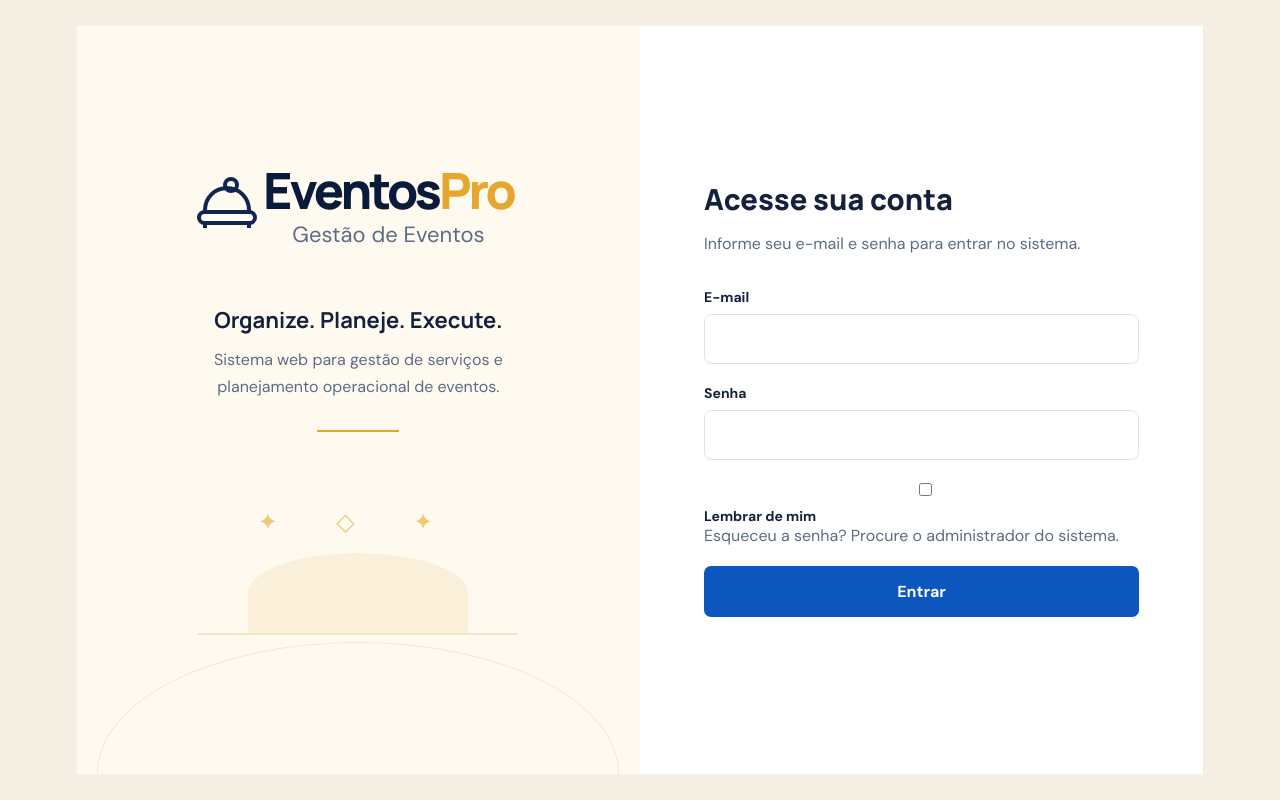
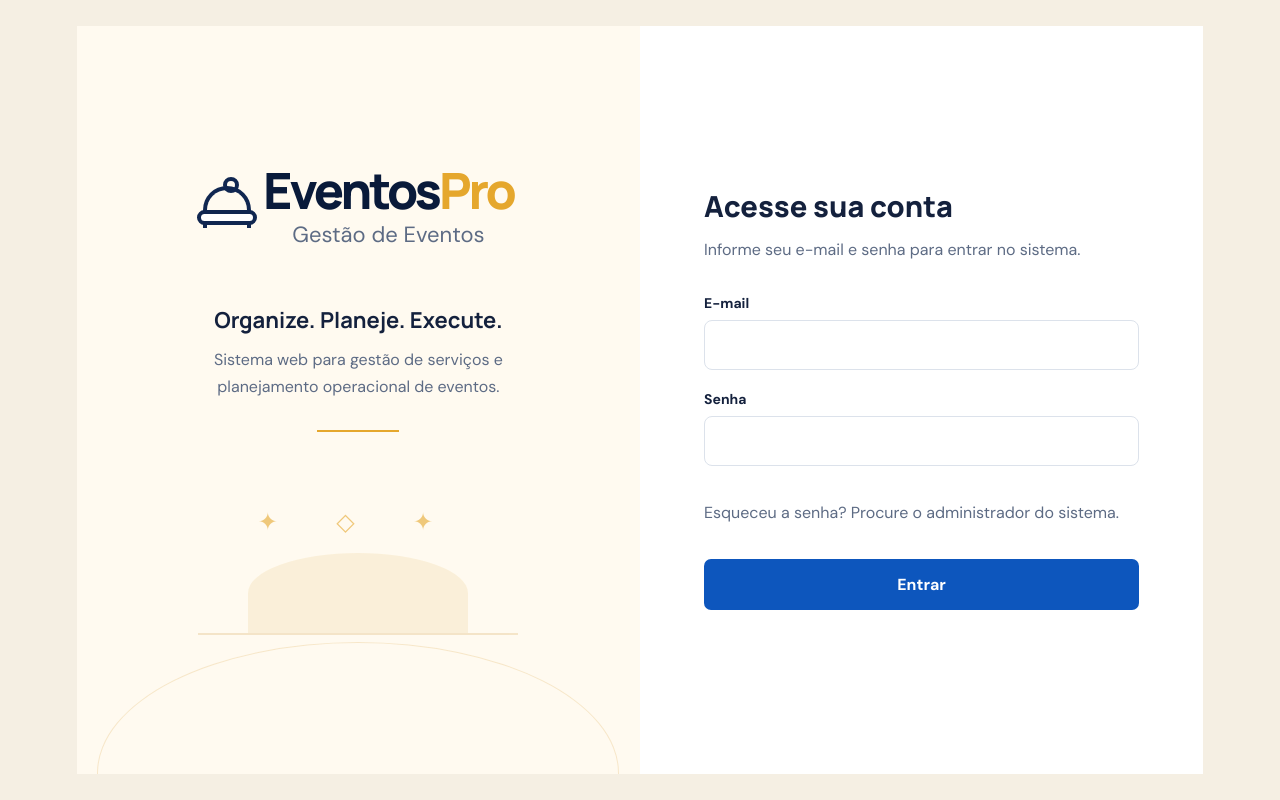
Before and after one commit to eduardaramalho/buffet-management-system, a React (Vite) app in the folder apps/frontend/: page /login in a window 1280 px wide. Built offline with nearby package versions, Linux system fonts and the light colour scheme; no server answers.

Commit message:
feat(web): remove non-functional remember me option from login

```diff
--- a/apps/frontend/src/pages/LoginPage.tsx
+++ b/apps/frontend/src/pages/LoginPage.tsx
@@ -12,5 +12,5 @@ export function LoginPage() {
   const [password, setPassword] = useState('')
   const [error, setError] = useState('')
   const submit = async (event: FormEvent) => { event.preventDefault(); setError(''); try { await login(email, password) } catch (cause) { setError(getApiErrorMessage(cause, 'Falha no login')) } }
-  return <main className="auth-shell"><section className="auth-art"><Logo /><h1>Organize. Planeje. Execute.</h1><p>Sistema web para gestão de serviços e planejamento operacional de eventos.</p><div className="art-line" /><div className="table-illustration" /></section><section className="auth-panel"><div className="form-wrap"><h2>Acesse sua conta</h2><p className="muted">Informe seu e-mail e senha para entrar no sistema.</p><form onSubmit={submit}><FormField label="E-mail" type="email" value={email} onChange={(event) => setEmail(event.target.value)} required /><FormField label="Senha" type="password" value={password} onChange={(event) => setPassword(event.target.value)} minLength={8} required /><div className="login-options"><label><input type="checkbox" /> Lembrar de mim</label><span className="muted">Esqueceu a senha? Procure o administrador do sistema.</span></div>{error && <Notice message={error} error /> }<Button disabled={loading}>{loading ? 'Aguarde...' : 'Entrar'}</Button></form></div></section></main>
+  return <main className="auth-shell"><section className="auth-art"><Logo /><h1>Organize. Planeje. Execute.</h1><p>Sistema web para gestão de serviços e planejamento operacional de eventos.</p><div className="art-line" /><div className="table-illustration" /></section><section className="auth-panel"><div className="form-wrap"><h2>Acesse sua conta</h2><p className="muted">Informe seu e-mail e senha para entrar no sistema.</p><form onSubmit={submit}><FormField label="E-mail" type="email" value={email} onChange={(event) => setEmail(event.target.value)} required /><FormField label="Senha" type="password" value={password} onChange={(event) => setPassword(event.target.value)} minLength={8} required /><p className="muted">Esqueceu a senha? Procure o administrador do sistema.</p>{error && <Notice message={error} error /> }<Button disabled={loading}>{loading ? 'Aguarde...' : 'Entrar'}</Button></form></div></section></main>
 }
```
Also changed, not shown: 1 other file (tests, documents, lock files or other folders).
